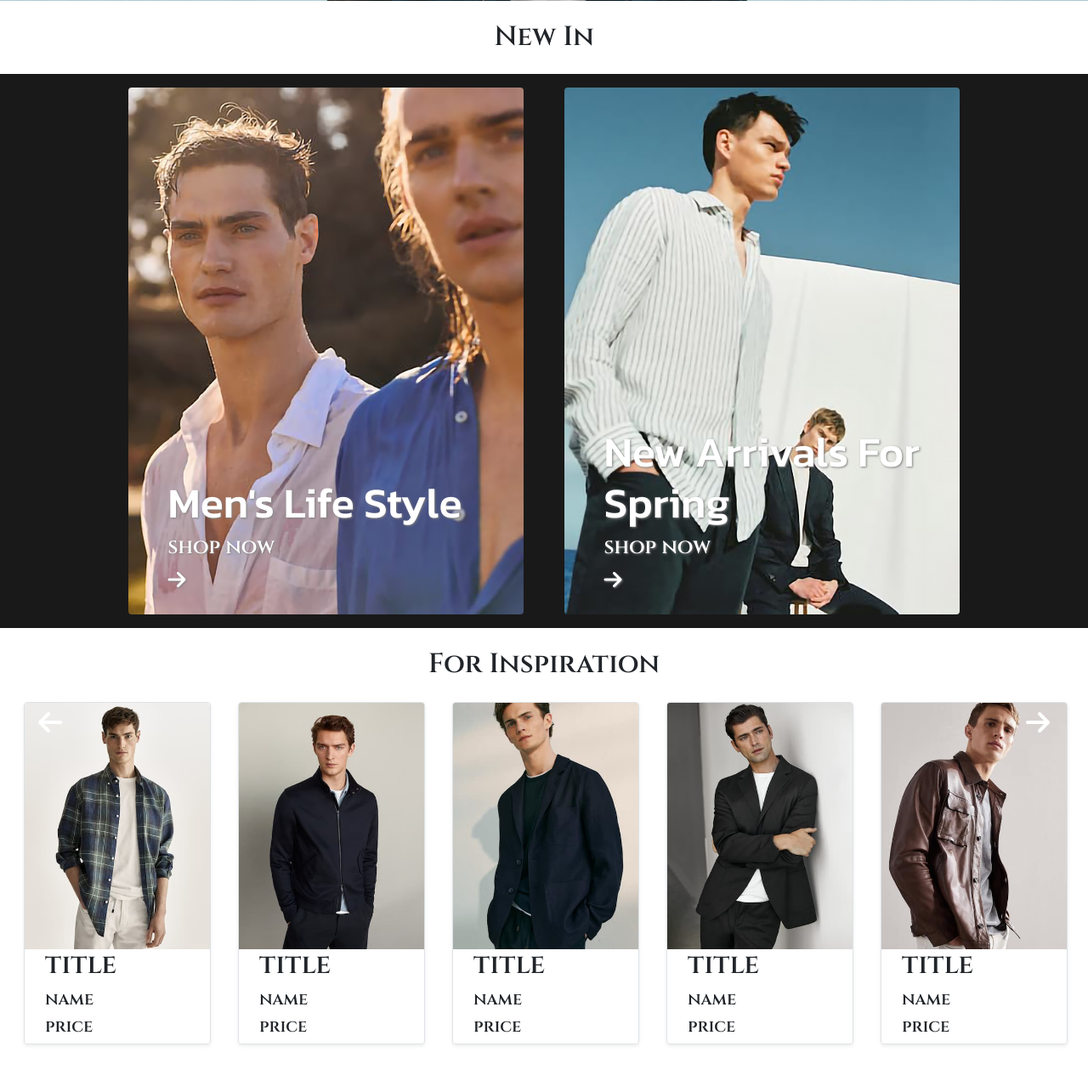
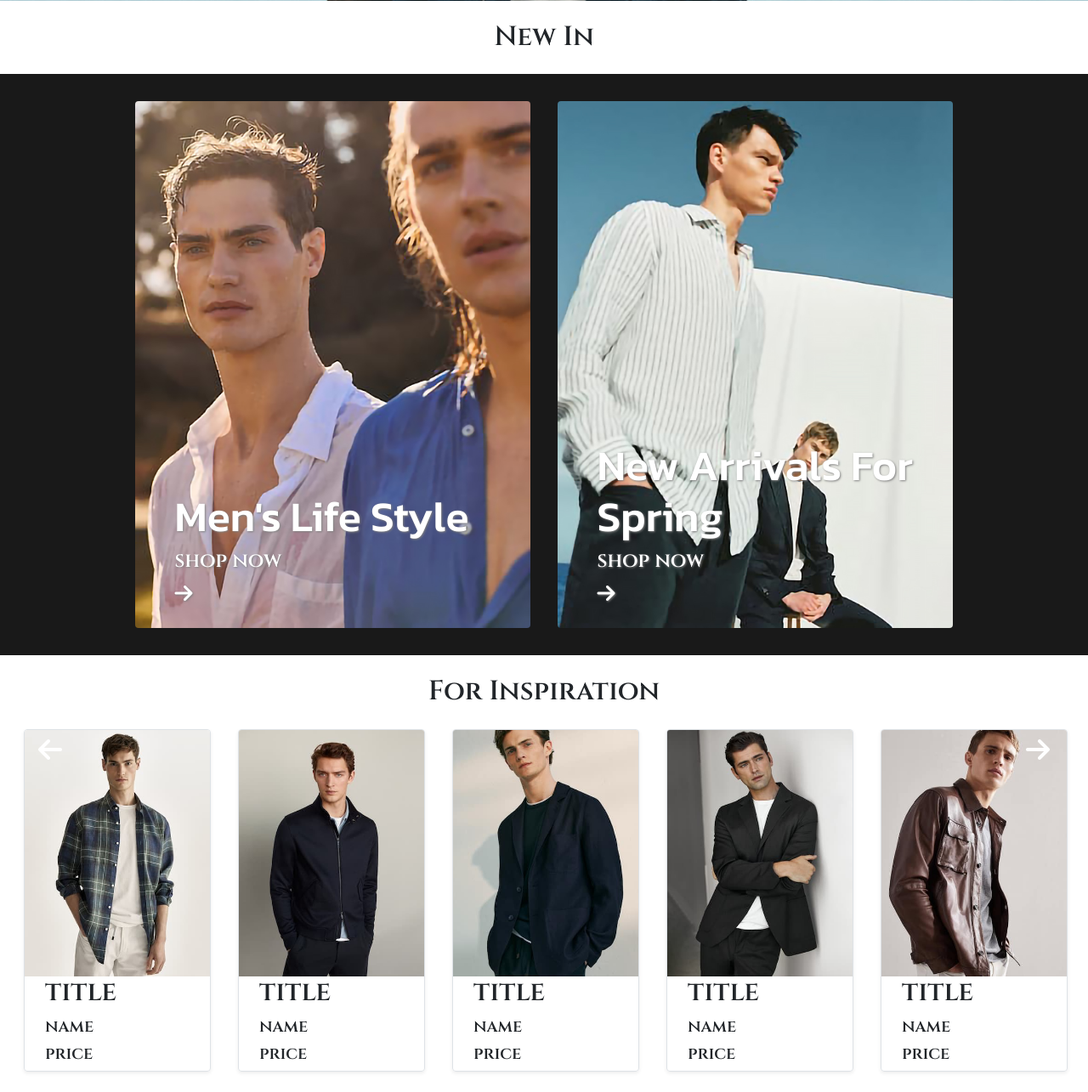
Before and after one commit to jhang0912/PP-PHP-Fashion-Online-Store, a PHP site: page / in a window 1280 px wide. Shown: the part 799-2084 px from the top of the page at 85% size. Before the commit the page ends 2029 px from the top, so only its background shows below. Run offline with PHP 8.4, Linux system fonts and the light colour scheme; some libraries are stand-ins or nearby versions; grey boxes are pictures that could not be loaded.

Commit message:
1.home_newInShow.css/home_forInspirationCon.css -新增css檔按照區塊分類- -整理css檔案內容- 2.home.php -newInShow元件切版測試完成-(.newInShowCon) 3.home_newInShow.css -newInShow RWD 撰寫-

```diff
--- /dev/null
+++ b/css/home_forInspirationCon.css
@@ -0,0 +1,40 @@
+#Content .forInspirationCon
+{
+  position: relative;
+}
+#Content .forInspiration >img
+{
+  position: relative;
+  top: 50%;
+  left: 50%;
+  transform: translate(-50%,-50%);
+}
+#Content .prev2
+{
+  position: absolute;
+  top: 2%;
+  left: 45px;
+  color: white;
+  cursor: pointer;
+  z-index: 1000;
+  transition: all 0.25s ease-in;
+}
+#Content .prev2:hover
+{
+  color: black;
+
+}
+#Content .next2
+{
+  position: absolute;
+  top: 2%;
+  right: 45px;
+  color: white;
+  cursor: pointer;
+  z-index: 1000;
+  transition: all 0.25s ease-in;
+}
+#Content .next2:hover
+{
+  color: black;
+}
--- a/css/navbar.css
+++ b/css/home_navbar.css
@@ -102,6 +102,7 @@ body
     margin-top: 1rem;
   }
 }
+
 /* animation */
 @keyframes bottomLine {
   0%
--- /dev/null
+++ b/css/home_newInShow.css
@@ -0,0 +1,52 @@
+#Content .newInShow
+{
+  --animate-duration: 1.5s;
+}
+#Content .newInShowCon
+{
+  background-color: rgb(25, 25, 25);
+}
+#Content .new-card
+{
+  position: relative;
+  margin: 16px;
+}
+#Content .new-card-content
+{
+  position: absolute;
+  bottom: 2.5%;
+  left: 10%;
+  text-shadow: 1px 1px 2.5px gray;
+}
+#Content .new-card-title
+{
+  font-family: 'Kanit', sans-serif;
+  font-size: 50px;
+}
+/* RWD */
+@media (min-width:992px)
+{
+
+}
+@media (min-width:576px) and (max-width:991px)
+{
+  #Content .new-card-title
+  {
+    font-size: 40px;
+  }
+  #Content .new-shop-now
+  {
+    font-size: 8px;
+  }
+}
+@media (min-width:0px) and (max-width:575px)
+{
+  #Content .new-card-title
+  {
+    font-size: 20px;
+  }
+  #Content .new-shop-now
+  {
+    font-size: 4px;
+  }
+}
--- a/css/home.css
+++ b/css/home_slick.css
@@ -146,71 +146,6 @@
   color: white;
 
 }
-#Content .newInShow
-{
-  --animate-duration: 1.5s;
-}
-#Content .newInShowCon
-{
-  background-color: rgb(25, 25, 25);
-}
-#Content .new-card
-{
-  position: relative;
-}
-#Content .new-card-content
-{
-  position: absolute;
-  bottom: 2.5%;
-  left: 10%;
-  text-shadow: 1px 1px 2.5px gray;
-}
-#Content .new-card-title
-{
-  font-family: 'Kanit', sans-serif;
-  font-size: 50px;
-}
-
-#Content .forInspirationCon
-{
-  position: relative;
-}
-#Content .forInspiration >img
-{
-  position: relative;
-  top: 50%;
-  left: 50%;
-  transform: translate(-50%,-50%);
-}
-#Content .prev2
-{
-  position: absolute;
-  top: 2%;
-  left: 45px;
-  color: white;
-  cursor: pointer;
-  z-index: 1000;
-  transition: all 0.25s ease-in;
-}
-#Content .prev2:hover
-{
-  color: black;
-
-}
-#Content .next2
-{
-  position: absolute;
-  top: 2%;
-  right: 45px;
-  color: white;
-  cursor: pointer;
-  z-index: 1000;
-  transition: all 0.25s ease-in;
-}
-#Content .next2:hover
-{
-  color: black;
-}
 /* RWD */
 @media (min-width:0px) and (max-width:767px)
 {
--- a/front/home.php
+++ b/front/home.php
@@ -62,7 +62,7 @@
 
 <div class="newInShowCon p-3 mb-4">
   <div class="newInShow container d-flex flex-wrap justify-content-center align-items-center wow animate__animated animate__slideInUp">
-    <div class="new-card col-5 d-flex flex-wrap justify-content-center align-items-center me-5">
+    <div class="new-card col-12 col-lg-5 d-flex flex-wrap justify-content-center align-items-center">
       <a href="">
         <div class="uk-inline-clip uk-transition-toggle rounded" tabindex="0">
             <img src="img/newInShow/1.jpg">
@@ -71,16 +71,21 @@
       </a>
       <div class="new-card-content h3 text-white">
         <div class="new-card-title h1 text-white">Men's Life Style</div>
-        <div class="h4 text-white">shop now</div>
+        <div class="new-shop-now h4 text-white">shop now</div>
         <i class="newcard-arrowR fas fa-arrow-right h4 m-0 animate__animated animate__infinite"></i>
       </div>
     </div>
 
-    <div class="new-card col-5 d-flex flex-wrap justify-content-center align-items-center">
-      <a href=""><img src="img/newInShow/2.jpg" class="rounded"></a>
+    <div class="new-card col-12 col-lg-5 d-flex flex-wrap justify-content-center align-items-center">
+      <a href="">
+        <div class="uk-inline-clip uk-transition-toggle rounded" tabindex="0">
+            <img src="img/newInShow/2.jpg">
+            <img src="img/newInShow/3.jpg" class="uk-transition-scale-up uk-position-cover">
+        </div>
+      </a>
       <div class="new-card-content h3 text-white">
         <div class="new-card-title h1 text-white">New Arrivals For Spring</div>
-        <div class="h4 text-white">shop now</div>
+        <div class="new-shop-now h4 text-white">shop now</div>
         <i class="newcard-arrowR fas fa-arrow-right h4 m-0 animate__animated animate__infinite"></i>
       </div>
     </div>
--- a/index.php
+++ b/index.php
@@ -27,8 +27,10 @@
     integrity="sha512-Eak/29OTpb36LLo2r47IpVzPBLXnAMPAVypbSZiZ4Qkf8p/7S/XRG5xp7OKWPPYfJT6metI+IORkR5G8F900+g=="
     crossorigin="anonymous"></script>
   <!-- css -->
-  <link rel="stylesheet" href="css/navbar.css">
-  <link rel="stylesheet" href="css/home.css">
+  <link rel="stylesheet" href="css/home_navbar.css">
+  <link rel="stylesheet" href="css/home_slick.css">
+  <link rel="stylesheet" href="css/home_newInShow.css">
+  <link rel="stylesheet" href="css/home_forInspirationCon.css">
   <!-- title -->
   <title>Fashion Online Store</title>
 </head>
```
